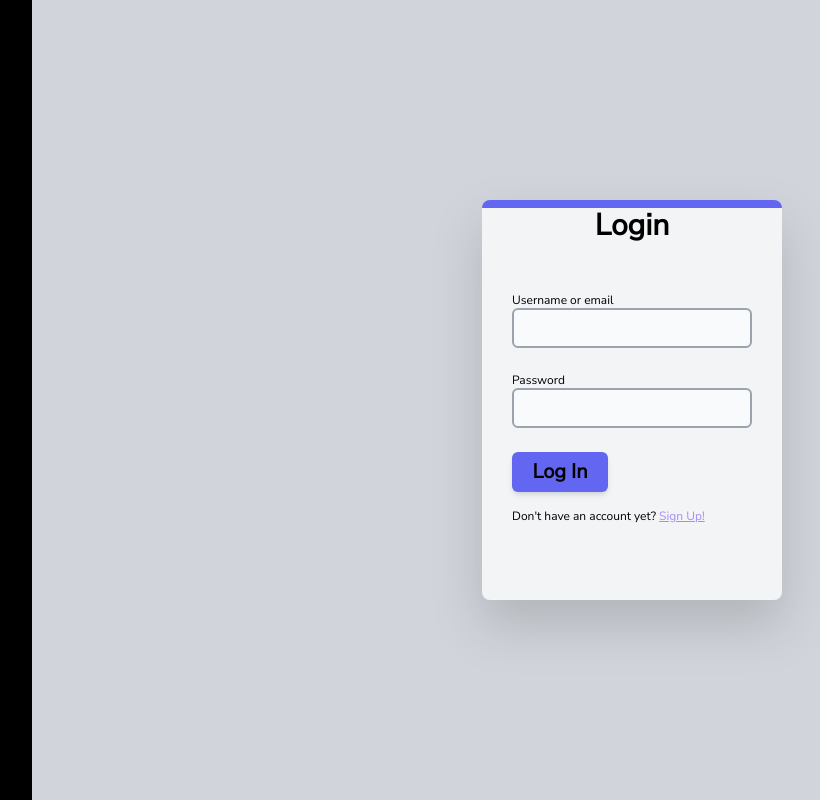
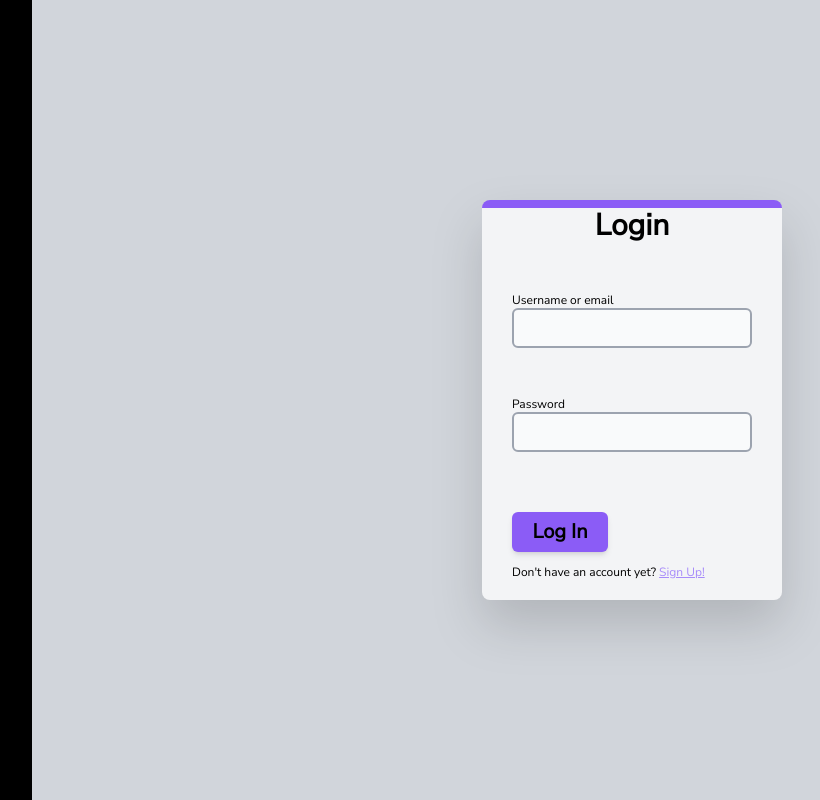
Before and after one commit to IUS-CS/c346-fa23-project-mentats, a Vue app in the folder src/statego-frontend/: page /login in a window 1280 px wide. Shown: the whole page, without its empty margins (48-868 px from the left). Built offline with nearby package versions, Linux system fonts and the light colour scheme; some icons are missing.

Commit message:
fixed form overflow on firefox

```diff
--- a/src/statego-frontend/src/components/LogIn.vue
+++ b/src/statego-frontend/src/components/LogIn.vue
@@ -14,24 +14,27 @@ function togglePass() {
 </script>
 
 <template>
-   <div class="flex h-1/2 w-1/4 flex-col rounded-lg border-t-8 border-t-indigo-500 bg-gray-100 drop-shadow-2xl">
+   <div class="flex min-h-[250px] w-5/6 flex-none flex-col rounded-lg border-t-8 border-t-violet-500 bg-gray-100 drop-shadow-2xl md:w-1/4">
       <h1 class="flex w-full justify-center pb-12 font-Nunito-Sans text-3xl font-bold">Login</h1>
       <form class="flex w-full">
-         <div class="flex h-full w-full flex-col items-center justify-center">
+         <div class="flex h-full w-full flex-col items-center justify-center gap-3">
+            <div class="flex w-full flex-col items-center justify-center">
                <label class="w-4/5 font-Nunito-Sans text-xs" for="userName">Username or email</label>
                <input
                   class="flex h-10 w-4/5 rounded-md border-2 border-solid border-gray-400 bg-gray-50 font-Nunito-Sans hover:bg-gray-100"
                   v-model="userName"
                />
+            </div>
 
             <br />
-
+            <div class="flex w-full flex-col items-center justify-center">
                <label class="justify-left w-4/5 font-Nunito-Sans text-xs" for="password">Password</label>
                <input
                   class="flex h-10 w-4/5 rounded-md border-2 border-solid border-gray-400 bg-gray-50 font-Nunito-Sans hover:bg-gray-100"
                   :type="showPass"
                   v-model="password"
                />
+            </div>
             <button @click.prevent="togglePass">
                <span class="icon">
                   <i class="fas" :class="{ 'fa-eye-slash': showPass, 'fa-eye': !showPass }"></i>
@@ -40,7 +43,7 @@ function togglePass() {
             <br />
             <div class="justify-left flex w-4/5">
                <button
-                  class="flex h-10 w-2/5 items-center justify-center rounded-md bg-indigo-500 font-Nunito-Sans text-xl font-bold shadow-md hover:text-white hover:shadow-lg"
+                  class="flex h-10 w-2/5 items-center justify-center rounded-md bg-violet-500 font-Nunito-Sans text-xl font-bold shadow-md hover:text-white hover:shadow-lg"
                   type="submit"
                   value="Log In"
                >
@@ -48,7 +51,7 @@ function togglePass() {
                </button>
             </div>
 
-            <p class="justify-left w-4/5 pt-4 font-Nunito-Sans text-xs">
+            <p class="justify-left w-4/5 pb-5 font-Nunito-Sans text-xs">
                Don't have an account yet?
                <RouterLink class="text-violet-400 underline" to="/signup"> Sign Up! </RouterLink>
             </p>
--- a/src/statego-frontend/src/components/SignupForm.vue
+++ b/src/statego-frontend/src/components/SignupForm.vue
@@ -15,7 +15,7 @@ function submit() {
 </script>
 
 <template>
-   <div class="flex w-5/6 flex-col items-center rounded-md border-t-8 border-violet-500 bg-gray-100 shadow-lg md:h-3/5 md:w-1/4">
+   <div class="flex w-5/6 flex-none flex-col items-center rounded-md border-t-8 border-violet-500 bg-gray-100 shadow-lg md:w-1/4">
       <h1 class="p-3 font-Nunito-Sans text-3xl font-bold">Sign Up</h1>
       <form class="flex w-full flex-col items-center justify-center gap-y-4">
          <!-- email addrees field -->
```
Lines whose indentation alone changed are shown as unchanged.
